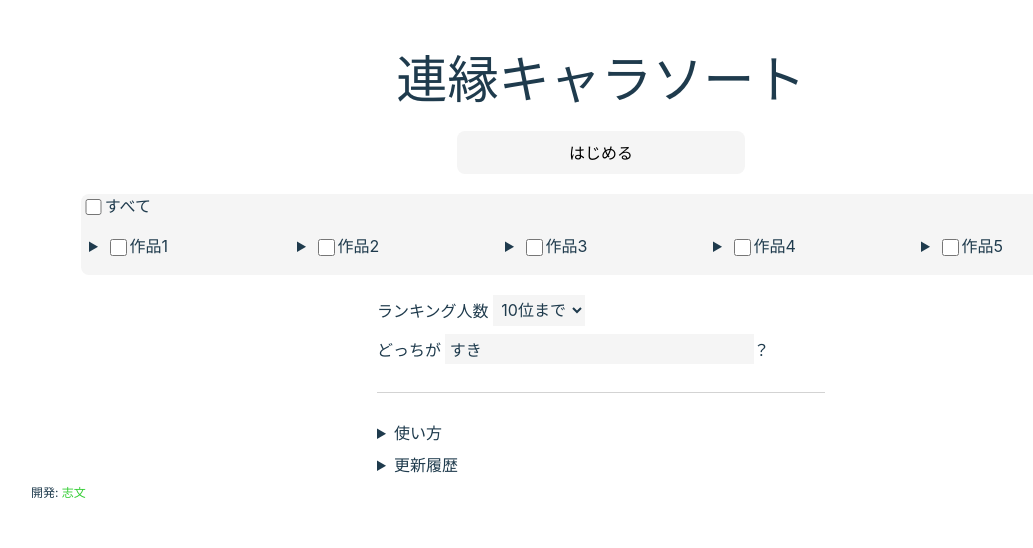
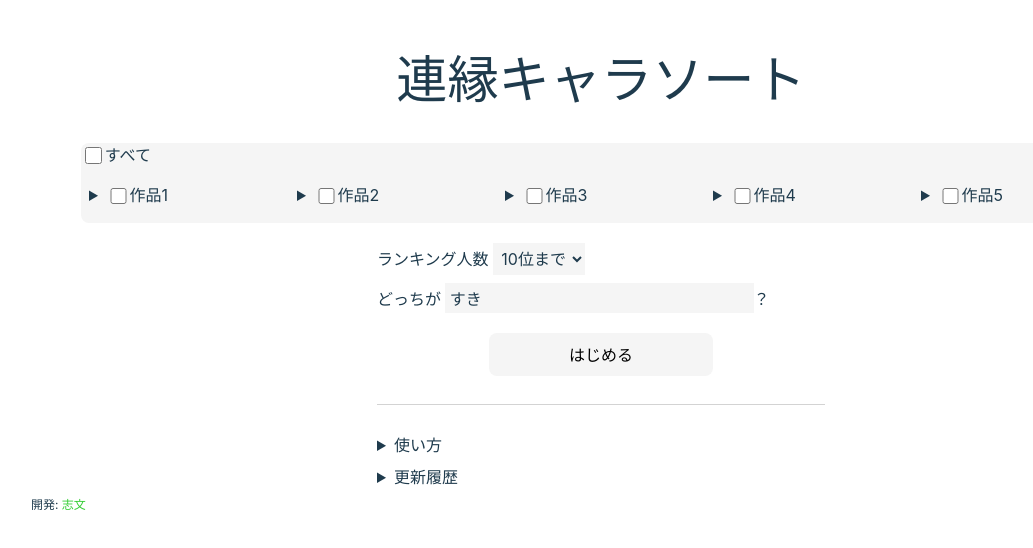
Before and after one commit to shimon1024/lecharsorter, a React (Vite) app: page / in a window 1280 px wide. Shown: the top 548 px of the page, without its empty margins (39-1072 px from the left). Built offline with nearby package versions, Linux system fonts and the light colour scheme.

Commit message:
想定の操作の流れに沿って開始ボタンを移動する

```diff
--- a/src/Setup.css
+++ b/src/Setup.css
@@ -12,14 +12,6 @@
 
 .setup-title {
   margin: 0.375em auto;
-}
-
-.setup-start {
-  margin: 0.25em 0;
-  text-align: center;
-  place-self: center center;
-  padding-left: 7em;
-  padding-right: 7em;
 }
 
 .setup-chars-container {
@@ -51,6 +43,13 @@
   margin-left: 0.25em;
 }
 
+.setup-start {
+  margin: 1em 0 0.25em;
+  place-self: center center;
+  padding-left: 5em;
+  padding-right: 5em;
+}
+
 .setup-hr-opts-desc {
   border-width: 0;
   border-bottom: lightgray 1px solid;
--- a/src/Setup.jsx
+++ b/src/Setup.jsx
@@ -22,8 +22,6 @@ export default function Setup() {
   return (
     <>
       <h1 className="setup-title">連縁キャラソート</h1>
-
-      <button className="setup-start">はじめる</button>
 
       <div className="setup-chars-container">
         <label><input type="checkbox" />すべて</label>
@@ -61,6 +59,8 @@ export default function Setup() {
         ？
       </span>
 
+      <button className="setup-start">はじめる</button>
+
       <hr className="setup-hr-opts-desc" />
 
       <details className="setup-usage">
```
